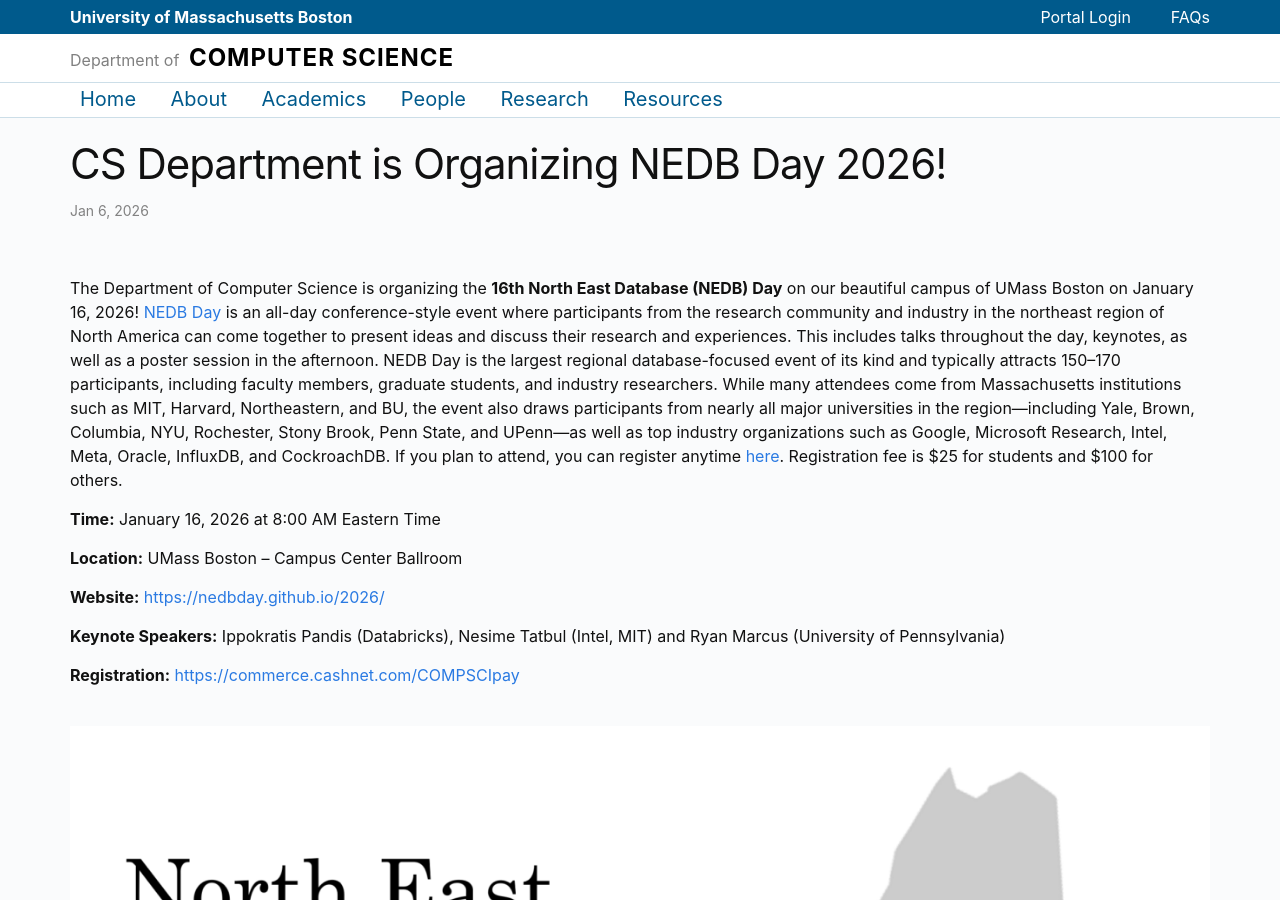
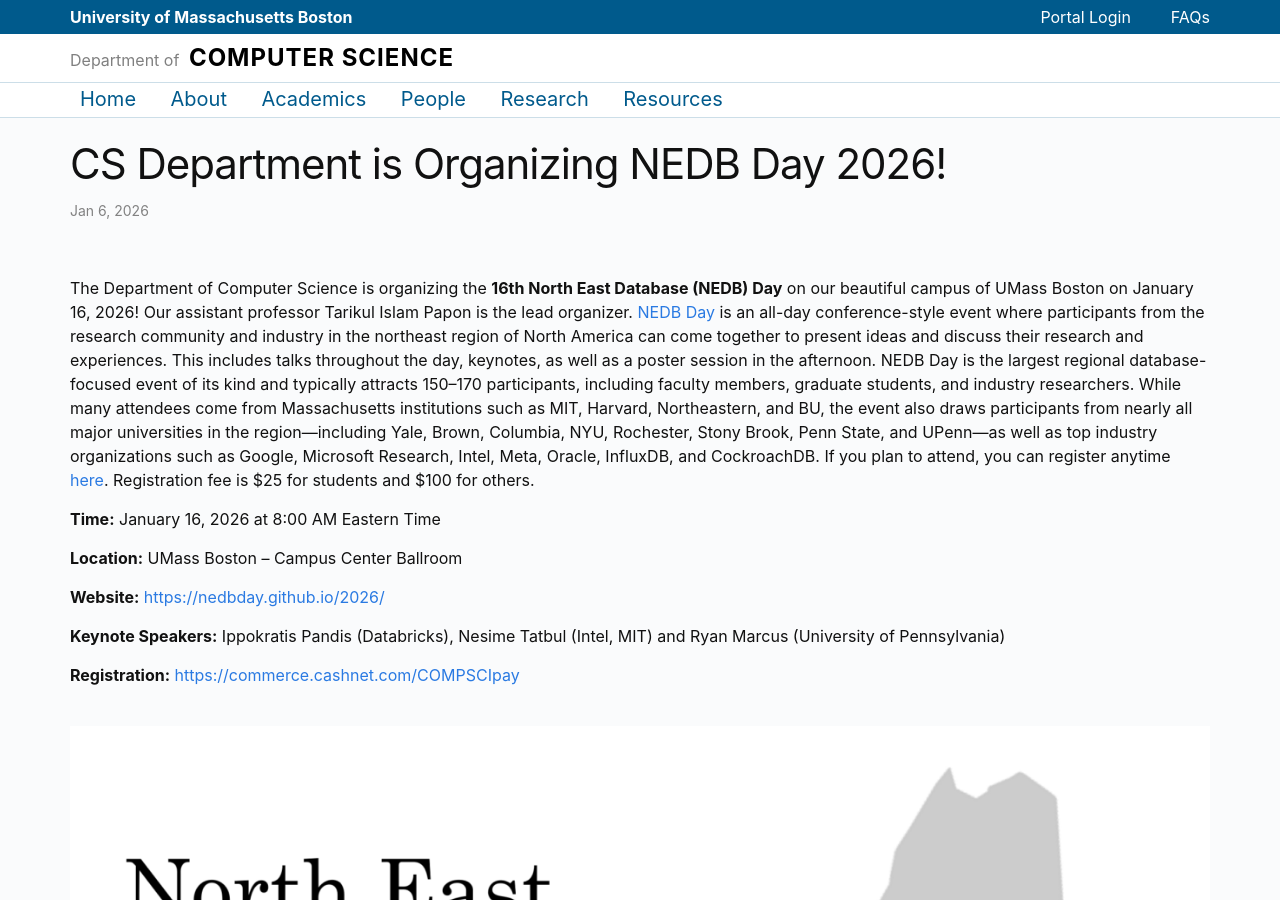
Before and after one commit to umbcs/umbcs.github.io, a Jekyll site: the page built from WEB/POSTS/news/_posts/2026-01-06-nedb.md, in a window 1280 px wide and 900 px high. Built offline with Jekyll 4.4.1, drawn with Linux system fonts in a browser that asks for light colours.

Commit message:
adding NEDB Day News

```diff
--- a/WEB/POSTS/news/_posts/2026-01-06-nedb.md
+++ b/WEB/POSTS/news/_posts/2026-01-06-nedb.md
@@ -2,7 +2,7 @@
 layout: post
 title: "CS Department is Organizing NEDB Day 2026!"
 ---
-<p>The Department of Computer Science is organizing the <b>16th North East Database (NEDB) Day</b> on our beautiful campus of UMass Boston on January 16, 2026! <a href="https://nedbday.github.io/2026">NEDB Day</a> is an all-day conference-style event where participants from the research community and industry in the northeast region of North America can come together to present ideas and discuss their research and experiences. This includes talks throughout the day, keynotes, as well as a poster session in the afternoon. NEDB Day is the largest regional database-focused event of its kind and typically attracts 150–170 participants, including faculty members, graduate students, and industry researchers. While many attendees come from Massachusetts institutions such as MIT, Harvard, Northeastern, and BU, the event also draws participants from nearly all major universities in the region—including Yale, Brown, Columbia, NYU, Rochester, Stony Brook, Penn State, and UPenn—as well as top industry organizations such as Google, Microsoft Research, Intel, Meta, Oracle, InfluxDB, and CockroachDB. If you plan to attend, you can register anytime <a href="https://commerce.cashnet.com/COMPSCIpay">here</a>. Registration fee is $25 for students and $100 for others.</p>
+<p>The Department of Computer Science is organizing the <b>16th North East Database (NEDB) Day</b> on our beautiful campus of UMass Boston on January 16, 2026! Our assistant professor Tarikul Islam Papon is the lead organizer. <a href="https://nedbday.github.io/2026">NEDB Day</a> is an all-day conference-style event where participants from the research community and industry in the northeast region of North America can come together to present ideas and discuss their research and experiences. This includes talks throughout the day, keynotes, as well as a poster session in the afternoon. NEDB Day is the largest regional database-focused event of its kind and typically attracts 150–170 participants, including faculty members, graduate students, and industry researchers. While many attendees come from Massachusetts institutions such as MIT, Harvard, Northeastern, and BU, the event also draws participants from nearly all major universities in the region—including Yale, Brown, Columbia, NYU, Rochester, Stony Brook, Penn State, and UPenn—as well as top industry organizations such as Google, Microsoft Research, Intel, Meta, Oracle, InfluxDB, and CockroachDB. If you plan to attend, you can register anytime <a href="https://commerce.cashnet.com/COMPSCIpay">here</a>. Registration fee is $25 for students and $100 for others.</p>
 
 
 <p></p>
```
